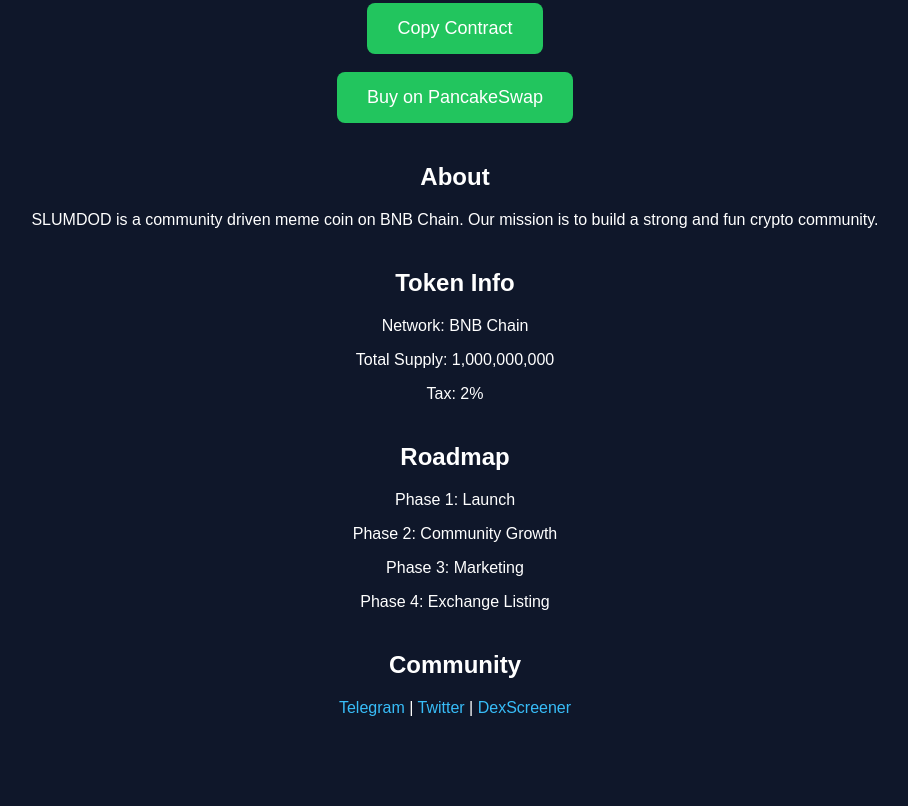
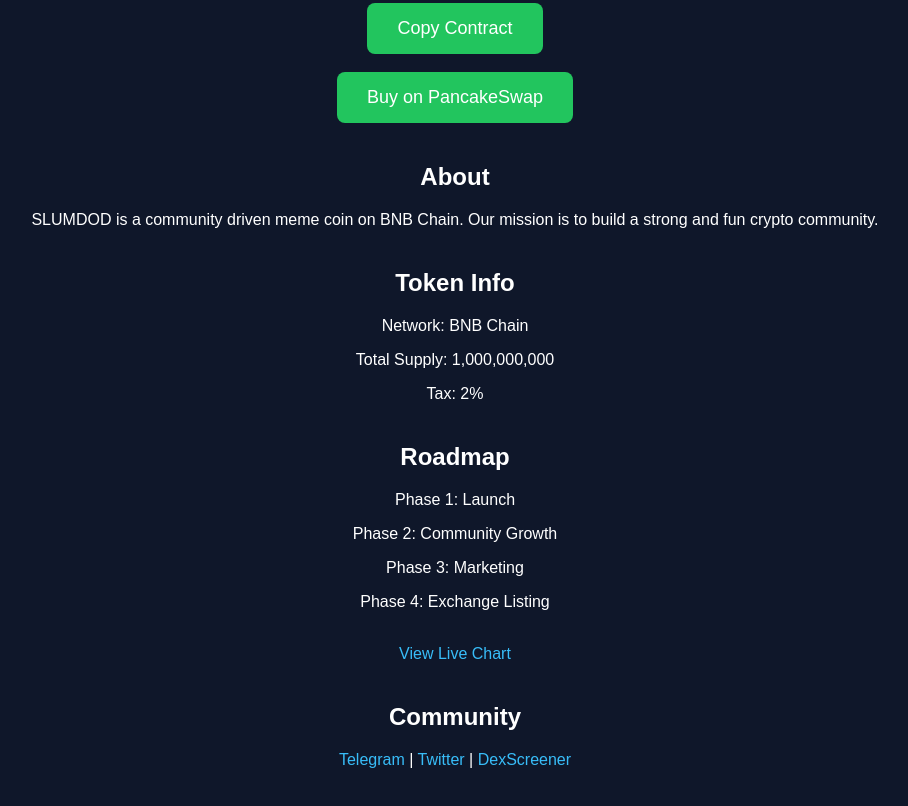
Before and after one commit to cliplyaapp/slumdod, a plain HTML site: page index.html in a window 1280 px wide. Shown: the part 316-1122 px from the top of the page, without its empty margins (185-1093 px from the left). Drawn offline with Linux system fonts and the light colour scheme.

Commit message:
Enhance index.html with Open Graph tags and chart link
Added Open Graph meta tags for better social sharing and included a link to view the live chart.

```diff
--- a/index.html
+++ b/index.html
@@ -1,5 +1,9 @@
 <!DOCTYPE html><html>
 <head>
+<meta property="og:title" content="SLUMDOD Coin">
+<meta property="og:description" content="Community Meme Coin on BNB Chain">
+<meta property="og:image" content="https://cliplyaapp.github.io/slumdod/logo.png">
+<meta property="og:url" content="https://cliplyaapp.github.io/slumdod/">
 <title>SLUMDOD Coin</title><style>
 body{
 font-family: Arial;
@@ -54,7 +58,8 @@
 SLUMDOD is a community driven meme coin on BNB Chain.
 Our mission is to build a strong and fun crypto community.
 </p>
-</div><div class="section">
+</div>
+  <div class="section">
 <h2>Token Info</h2>
 <p>Network: BNB Chain</p>
 <p>Total Supply: 1,000,000,000</p>
@@ -65,6 +70,10 @@
 <p>Phase 2: Community Growth</p>
 <p>Phase 3: Marketing</p>
 <p>Phase 4: Exchange Listing</p>
+  <br>
+<a href="https://dexscreener.com/bsc/0xd17f423acAD19C53114641bC7F527ADfb5195487">
+View Live Chart
+</a>
 </div><div class="section">
 <h2>Community</h2>
 <p>
```
